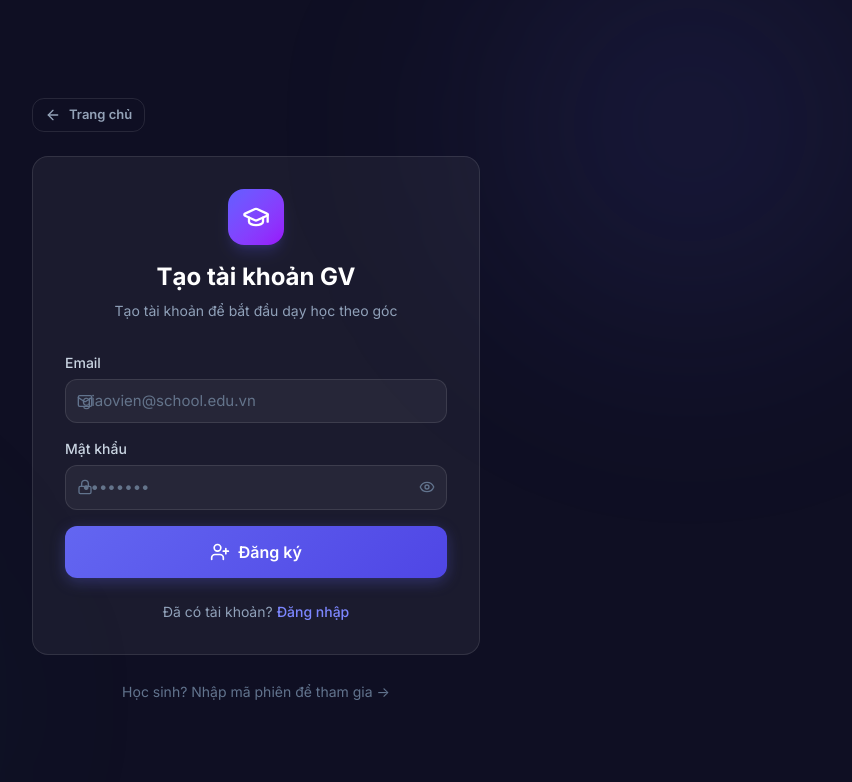
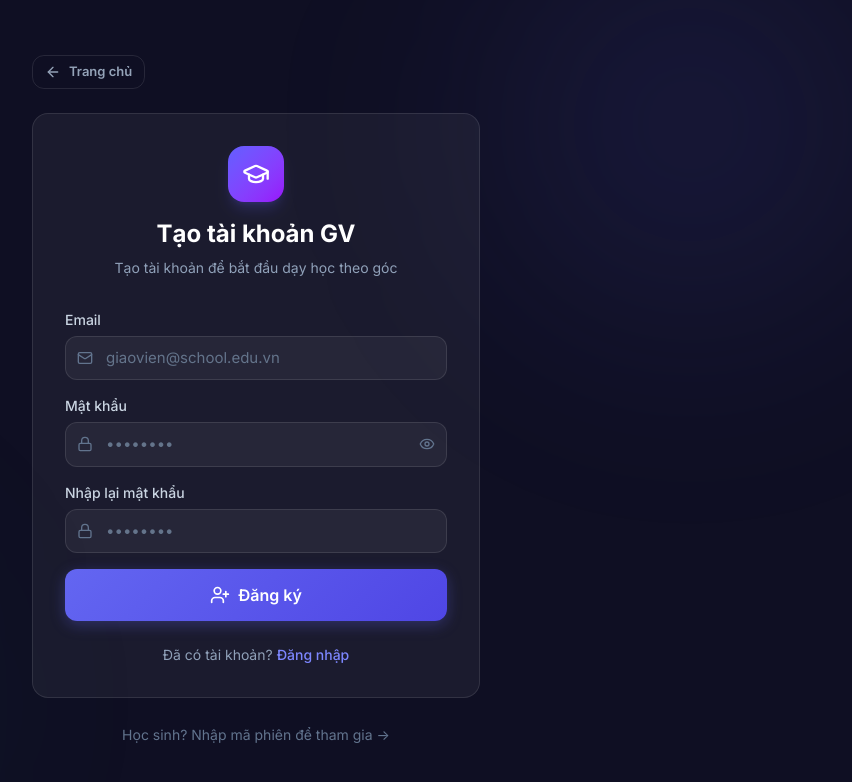
Before and after one commit to Chauphan708/Gochoc-AI, a React (Vite) app: page /login in a window 1280 px wide. Both pictures are taken after a click on the button "Đăng ký". Shown: the top 782 px of the page, without its empty margins (384-1236 px from the left). Built offline with nearby package versions, Linux system fonts and the light colour scheme; no server answers.

Commit message:
chore: add confirm password field and fix input icon padding overlap

```diff
--- a/src/pages/LoginPage.tsx
+++ b/src/pages/LoginPage.tsx
@@ -21,12 +21,13 @@ import { UserPlus } from 'lucide-react'
 import { loginTeacher, registerTeacher } from '@/services/authService'
 import { useAuthStore } from '@/stores/authStore'
 
-const loginSchema = z.object({
+const authSchema = z.object({
   email: z.string().email('Email không hợp lệ'),
   password: z.string().min(6, 'Mật khẩu phải có ít nhất 6 ký tự'),
+  confirmPassword: z.string().optional(),
 })
 
-type LoginForm = z.infer<typeof loginSchema>
+type AuthForm = z.infer<typeof authSchema>
 
 export function LoginPage() {
   const navigate = useNavigate()
@@ -40,16 +41,21 @@ export function LoginPage() {
     register,
     handleSubmit,
     formState: { errors },
-  } = useForm<LoginForm>({
-    resolver: zodResolver(loginSchema),
+  } = useForm<AuthForm>({
+    resolver: zodResolver(authSchema),
   })
 
-  const onSubmit = async (data: LoginForm) => {
+  const onSubmit = async (data: AuthForm) => {
     setIsLoading(true)
     setErrorMessage('')
 
     try {
       if (isSignUp) {
+        if (data.password !== data.confirmPassword) {
+          setErrorMessage('Mật khẩu nhập lại không khớp')
+          setIsLoading(false)
+          return
+        }
         const fullName = data.email.split('@')[0]
         const teacher = await registerTeacher(data.email, data.password, fullName)
         setUser(teacher, 'teacher')
@@ -107,7 +113,7 @@ export function LoginPage() {
                 <input
                   id="input-email"
                   type="email"
-                  className={`input pl-10 ${errors.email ? 'input-error' : ''}`}
+                  className={`input !pl-10 ${errors.email ? 'input-error' : ''}`}
                   placeholder="giaovien@school.edu.vn"
                   {...register('email')}
                 />
@@ -127,7 +133,7 @@ export function LoginPage() {
                 <input
                   id="input-password"
                   type={showPassword ? 'text' : 'password'}
-                  className={`input pl-10 pr-10 ${errors.password ? 'input-error' : ''}`}
+                  className={`input !pl-10 !pr-10 ${errors.password ? 'input-error' : ''}`}
                   placeholder="••••••••"
                   {...register('password')}
                 />
@@ -147,6 +153,25 @@ export function LoginPage() {
                 <p className="text-xs text-red-400 mt-1">{errors.password.message}</p>
               )}
             </div>
+
+            {/* Confirm Password (Sign Up only) */}
+            {isSignUp && (
+              <div>
+                <label className="block text-sm font-medium text-slate-300 mb-1.5">
+                  Nhập lại mật khẩu
+                </label>
+                <div className="relative">
+                  <Lock className="absolute left-3 top-1/2 -translate-y-1/2 w-4 h-4 text-slate-500" />
+                  <input
+                    id="input-confirm-password"
+                    type={showPassword ? 'text' : 'password'}
+                    className="input !pl-10 !pr-10"
+                    placeholder="••••••••"
+                    {...register('confirmPassword')}
+                  />
+                </div>
+              </div>
+            )}
 
             {/* Error message */}
             {errorMessage && (
```
